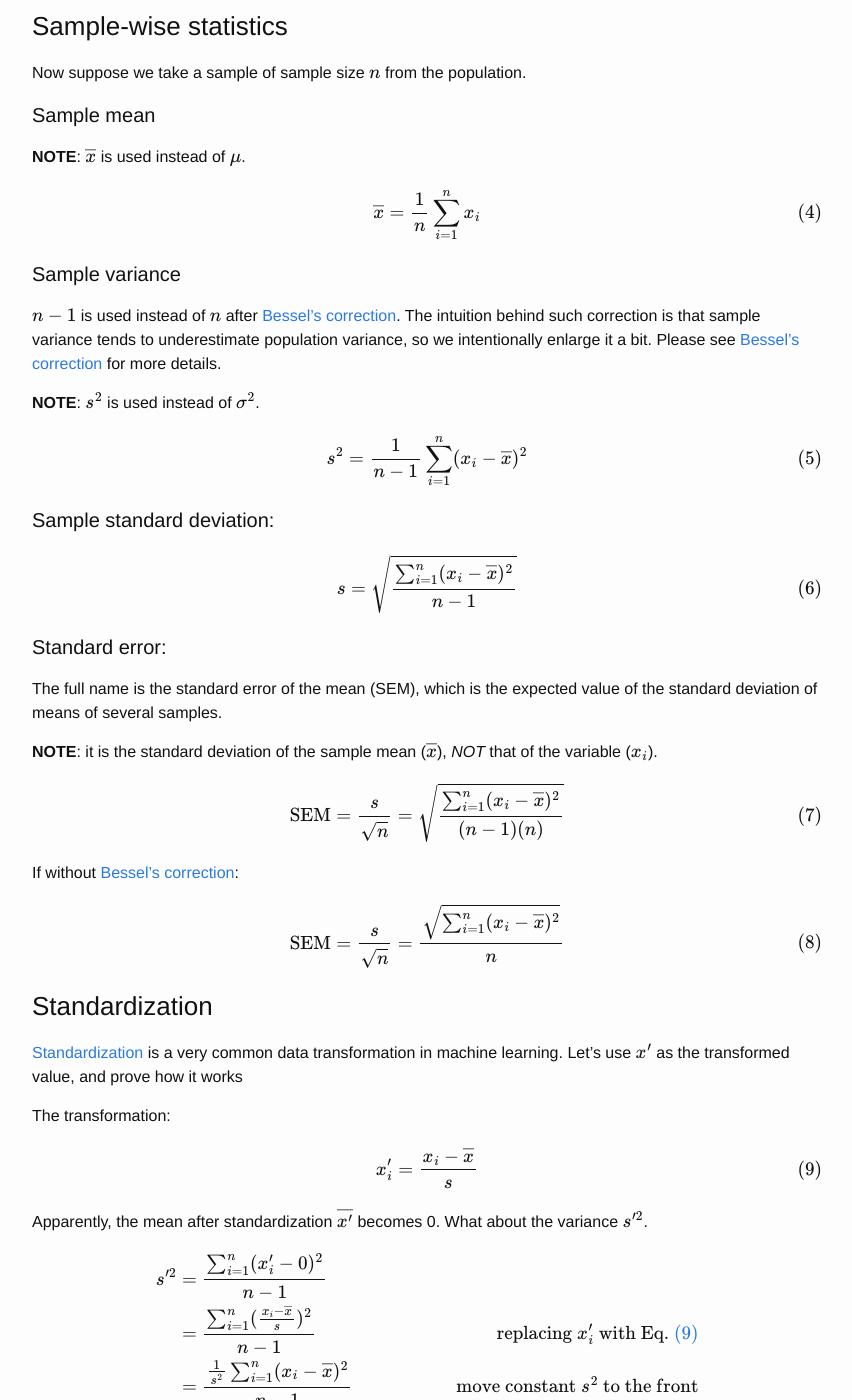
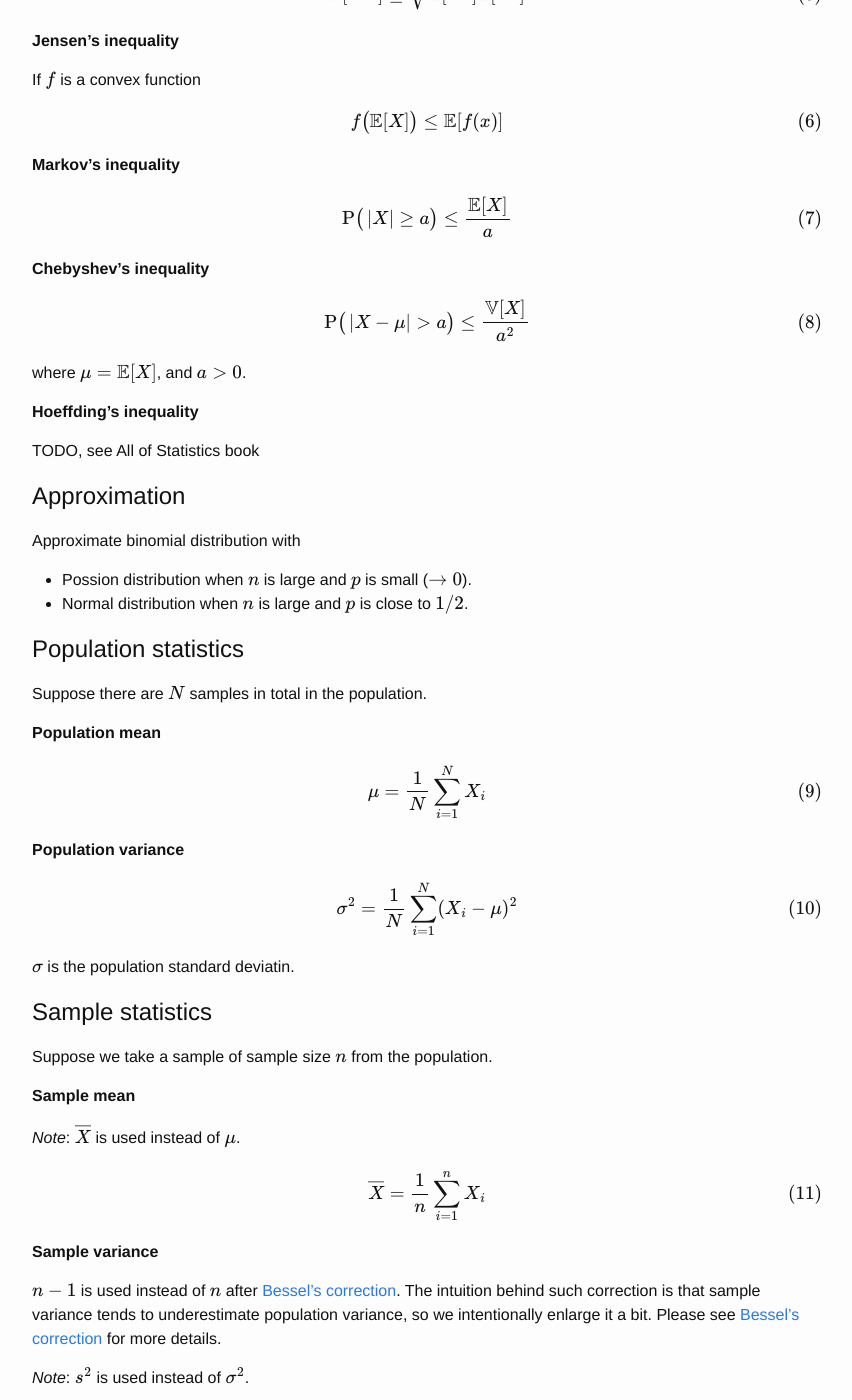
Before and after one commit to zyxue/zyxue.github.io, a Jekyll site: the page built from _posts/2017-07-18-notes_on_common_statistics.md, in a window 1280 px wide and 1400 px high, scrolled down 724 px. Shown: the whole window, without its empty margins (213-1065 px from the left). Built offline with Jekyll 4.4.1, drawn with Linux system fonts in a browser that asks for light colours; formulas are drawn with MathJax 3; comment, search, counter and statistics services are not loaded; some of the changed text lies outside the part shown.

Commit message:
updated _posts/2017-07-18-notes_on_common_statistics.md

```diff
--- a/_posts/2017-07-18-notes_on_common_statistics.md
+++ b/_posts/2017-07-18-notes_on_common_statistics.md
@@ -5,48 +5,106 @@
 tags: statistics
 ---
 
-Being often confused by those concepts, here I take the note. I fixed the usage
-of symbols, following the convention, to avoid ambiguity.
+# Laws
 
-### Population-wise statistics
+**Law of total expectation** (Adam's Law)
+
+\begin{equation}
+\mathbb{E}[X] = \mathbb{E}\big[\mathbb{E}[X|N]\big] = \mathbb{E}[\mu N] = \mu\mathbb{E}[N]
+\end{equation}
+
+e.g.
+
+* $X$ is the total amount of money all customers spend in a shop in a day
+* $N$ is the number of customers visited that shop
+* $\mu$ is the mean amount of money a customer spends
+
+**Law of total variance** (Eve's law)
+
+<script type="math/tex; mode=display">% <![CDATA[
+\begin{align}
+\mathbb{V}[X]
+&= \mathbb{E}\big[\mathbb{V}[X|N]\big] + \mathbb{V}\big[\mathbb{E}[X|N]\big] \\
+&= \mathbb{E}[N\sigma^2] + \mathbb{V}[\mu N] \\
+&= \sigma^2\mathbb{E}[N] + \mu^2\mathbb{V}[N]
+\end{align}
+%]**></script>
+
+# Inequalities
+
+**Cauchy-Schwarz inequality**
+
+\begin{equation}
+\mathbb{E}[XY] \le \sqrt{\mathbb{E}[X^2]\mathbb{E}[Y^2]}
+\end{equation}
+
+**Jensen's inequality**
+
+If $f$ is a convex function
+
+\begin{equation}
+f\big(\mathbb{E}[X]\big) \le \mathbb{E}[f(x)]
+\end{equation}
+
+**Markov's inequality**
+
+\begin{equation}
+\text{P}\big(\left|X\right| \ge a\big) \le \frac{\mathbb{E}[X]}{a}
+\end{equation}
+
+**Chebyshev's inequality**
+
+\begin{equation}
+\text{P}\big(\left|X - \mu\right| \gt a \big) \le \frac{\mathbb{V}[X]}{a^2}
+\end{equation}
+
+where $\mu=\mathbb{E}[X]$, and $a \gt 0$.
+
+**Hoeffding's inequality**
+
+TODO, see All of Statistics book
+
+# Approximation
+
+Approximate binomial distribution with
+
+* Possion distribution when $n$ is large and $p$ is small ($\to 0$).
+* Normal distribution when $n$ is large and $p$ is close to $1/2$.
+
+# Population statistics
 
 Suppose there are $$N$$ samples in total in the population.
 
-#### Population mean:
+**Population mean**
 
 \begin{equation}
-    \mu = \frac{1}{N}\sum_{i=1}^{N}x_i
+    \mu = \frac{1}{N}\sum_{i=1}^{N}X_i
     \label{eq:populationMean}
 \end{equation}
 
-#### Population variance:
+**Population variance**
 
 \begin{equation}
-    \sigma ^2 = \frac{1}{N}\sum_{i=1}^{N}(x_i - \mu) ^2
+    \sigma ^2 = \frac{1}{N}\sum_{i=1}^{N}(X_i - \mu) ^2
     \label{eq:populationVariance}
 \end{equation}
 
-#### Population standard deviation:
+$\sigma$ is the population standard deviatin.
+
+# Sample statistics
+
+Suppose we take a sample of sample size $$n$$ from the population.
+
+**Sample mean**
+
+*Note*: $$\overline{X}$$ is used instead of $$\mu$$.
 
 \begin{equation}
-    \sigma = \sqrt{\frac{\sum_{i=1}^{N}(x_i - \overline{x}) ^2}{N}}
-    \label{eq:populationStd}
-\end{equation}
-
-### Sample-wise statistics
-
-Now suppose we take a sample of sample size $$n$$ from the population.
-
-#### Sample mean
-
-**NOTE**: $$\overline{x}$$ is used instead of $$\mu$$.
-
-\begin{equation}
-    \overline{x} = \frac{1}{n}\sum_{i=1}^{n}x_i
+    \overline{X} = \frac{1}{n}\sum_{i=1}^{n}X_i
     \label{eq:sampleMean}
 \end{equation}
 
-#### Sample variance
+**Sample variance**
 
 $$n-1$$ is used instead of $$n$$ after
 [Bessel's correction](https://en.wikipedia.org/wiki/Bessel%27s_correction). The
@@ -54,67 +112,48 @@
 population variance, so we intentionally enlarge it a bit. Please see
 [Bessel's correction](https://en.wikipedia.org/wiki/Bessel%27s_correction) for more details.
 
-**NOTE**: $$s^2$$ is used instead of $$\sigma ^2$$.
+*Note*: $$s^2$$ is used instead of $$\sigma ^2$$.
 
 \begin{equation}
-    s ^2 = \frac{1}{n - 1}\sum_{i=1}^{n}(x_i - \overline{x}) ^2
+    s ^2 = \frac{1}{n - 1}\sum_{i=1}^{n}(X_i - \overline{X}) ^2
     \label{eq:sampleVariance}
 \end{equation}
 
-#### Sample standard deviation:
+and $s$ is the sample standard deviation.
+
+
+**Standard error**
+
+The full name is the standard error of the mean (SEM), which is the standard
+deviation of sample mean ($$\overline{X}$$), which is still a random variable
+(r.v.).
 
 \begin{equation}
-    s = \sqrt{\frac{\sum_{i=1}^{n}(x_i - \overline{x}) ^2}{n - 1}}
-    \label{eq:sampleStd}
-\end{equation}
-
-#### Standard error:
-
-The full name is the standard error of the mean (SEM), which is the expected
-value of the standard deviation of means of several samples.
-
-**NOTE**: it is the standard deviation of the sample mean ($$\overline{x}$$),
-_NOT_ that of the variable ($$x_i$$).
-
-\begin{equation}
-    \textrm{SEM} = \frac{s}{\sqrt n} = \sqrt{\frac{\sum_{i=1}^{n}(x_i - \overline{x}) ^2}{(n - 1)(n)}}
+    \textrm{SEM} = \frac{s}{\sqrt n}
     \label{eq:standardErrorCorrected}
 \end{equation}
 
-If without [Bessel's correction](https://en.wikipedia.org/wiki/Bessel%27s_correction):
+# Standardization
 
+[Standardization](https://en.wikipedia.org/wiki/Feature_scaling#Standardization)
+is a common transformation that brings data to be centered at 0 with unit standard deviation.
+
+Let's denote the transformed value of $$X_i$$ as $$X_i'$$,
 
 \begin{equation}
-    \textrm{SEM} = \frac{s}{\sqrt n} = \frac{\sqrt{\sum_{i=1}^{n}(x_i - \overline{x}) ^2}}{n}
-    \label{eq:standardErrorWithoutCorrection}
-\end{equation}
-
-
-### Standardization
-
-[Standardization](https://en.wikipedia.org/wiki/Feature_scaling#Standardization)
-is a very common data transformation in machine learning. Let's use $$x'$$ as the
-transformed value, and prove how it works
-
-The transformation:
-
-\begin{equation}
-    x'_i = \frac{x_i - \overline{x}}{s}
+    X'_i = \frac{X_i - \overline{X}}{s}
     \label{eq:standardization}
 \end{equation}
 
-Apparently, the mean after standardization $$\overline{x'}$$ becomes 0. What
-about the variance $$s' ^2$$.
-
-<!-- reference: view-source:http://karpathy.github.io/2016/05/31/rl/ -->
-<!-- '\ ' force a space -->
+Apparently, the mean after standardization $$\overline{x'}$$ becomes 0. Let's
+calculate the variance of the transformed data,
 
 <script type="math/tex; mode=display">% <![CDATA[
 \begin{align}
-    s'^2 & = \frac{\sum_{i=1}^{n}(x'_i - 0) ^2}{n - 1} \nonumber \\
-         & = \frac{\sum_{i=1}^{n}(\frac{x_i - \overline{x}}{s}) ^2}{n - 1}                                                     & \text{replacing}\ x_i'\ \text{with Eq. \eqref{eq:standardization}} \nonumber \\
-         & = \frac{\frac{1}{s^2} \sum_{i=1}^{n}({x_i - \overline{x}}) ^2}{n - 1}                                               & \text{move constant}\  s^2\ \text{to the front} \nonumber \\
-         & = \frac{\frac{n - 1}{\sum_{i=1}^{n}({x_i - \overline{x}}) ^2} \sum_{i=1}^{n}({x_i - \overline{x}}) ^2}{n - 1}       & \text{replacing }\ s^2\ \text{with Eq. \eqref{eq:sampleStd}} \nonumber \\
+    s'^2 & = \frac{\sum_{i=1}^{n}(X'_i) ^2}{n - 1} \nonumber \\
+         & = \frac{\sum_{i=1}^{n}(\frac{X_i - \overline{X}}{s}) ^2}{n - 1}                                                     & \text{replacing}\ X_i'\ \text{with Eq. \eqref{eq:standardization}} \nonumber \\
+         & = \frac{1}{s^2} \frac{\sum_{i=1}^{n}({X_i - \overline{X}}) ^2}{n - 1}                                               & \text{move constant}\  s^2\ \text{to the front} \nonumber \\
+         & = \frac{n - 1}{\sum_{i=1}^{n}({X_i - \overline{X}}) ^2} \frac{\sum_{i=1}^{n}({X_i - \overline{X}}) ^2}{n - 1}       & \text{replacing }\ s^2\ \text{with Eq. \eqref{eq:sampleVariance}} \nonumber \\
          & = 1 \nonumber \\
          \label{eq:standarizedSampleStd}
 \end{align}
```
